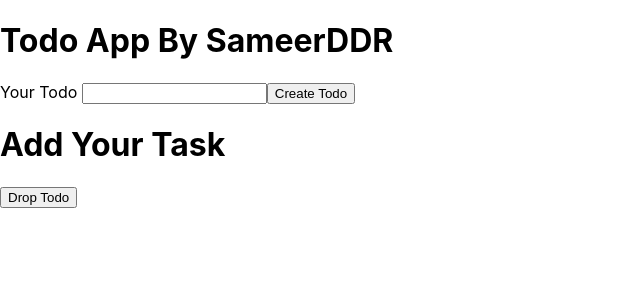
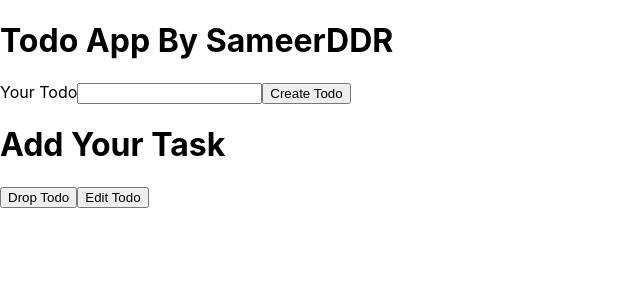
Before and after one commit to sameerddr/React-Tutorial, a React (Create React App) app: page / in a window 1280 px wide. Both pictures are taken after a click on the button "Create Todo". Shown: the top 300 px of the page, without its empty margins (0-640 px from the left). Built offline with nearby package versions, Linux system fonts and the light colour scheme; the HTML template or start-up script is replaced by a standard one.

Commit message:
todo-app

```diff
--- a/src/TodoApp/Showtodo.jsx
+++ b/src/TodoApp/Showtodo.jsx
@@ -12,6 +12,13 @@ function Showtodo(props) {
         >
           Drop Todo
         </button>
+        <button
+          onClick={() => {
+            props.onDel(props.id);
+          }}
+        >
+          Edit Todo
+        </button>
       </div>
     </>
   );
--- a/src/TodoApp/Todo.js
+++ b/src/TodoApp/Todo.js
@@ -4,6 +4,7 @@ import Showtodo from "./Showtodo";
 function Todo() {
   const [task, settask] = useState("Add Your Task");
   const [data, setdata] = useState([]);
+  const [edit, setedit] = useState(false);
 
   function onChangeHandler(e) {
     // console.log(e.target.value);
@@ -19,31 +20,45 @@ function Todo() {
   }
   const deleteItem = (a) => {
     const finalData = data.filter((curEle, index) => {
-      console.log(curEle);
-      console.log(index);
+      // console.log(curEle);
+      // console.log(index);
       console.log(index !== a);
       return index !== a;
     });
     setdata(finalData);
   };
-
-  // function deleteItem(a, index) {
-  //   console.log(a);
-  //   console.log(index);
-  // }
+  const editItem = (a) => {
+    const finalData = data.filter((curEle, index) => {
+      // console.log(curEle);
+      // console.log(index);
+      console.log(index !== a);
+      if (index !== a) {
+        setedit(true);
+        settask(e.target.value);
+      }
+    });
+    setdata(finalData);
+  };
 
   return (
     <>
       <div className="container">
         <label>
-          Your Todo{" "}
+          Your Todo
           <input type="text" value={task} onChange={onChangeHandler} />
         </label>
         <button type="submit" onClick={submit}>
           Create Todo
         </button>
         {data.map((val, index) => {
-          return <Showtodo id={index} task={val} onSelcet={deleteItem} />;
+          return (
+            <Showtodo
+              id={index}
+              task={val}
+              onSelcet={deleteItem}
+              onDel={editItem}
+            />
+          );
         })}
       </div>
     </>
```
